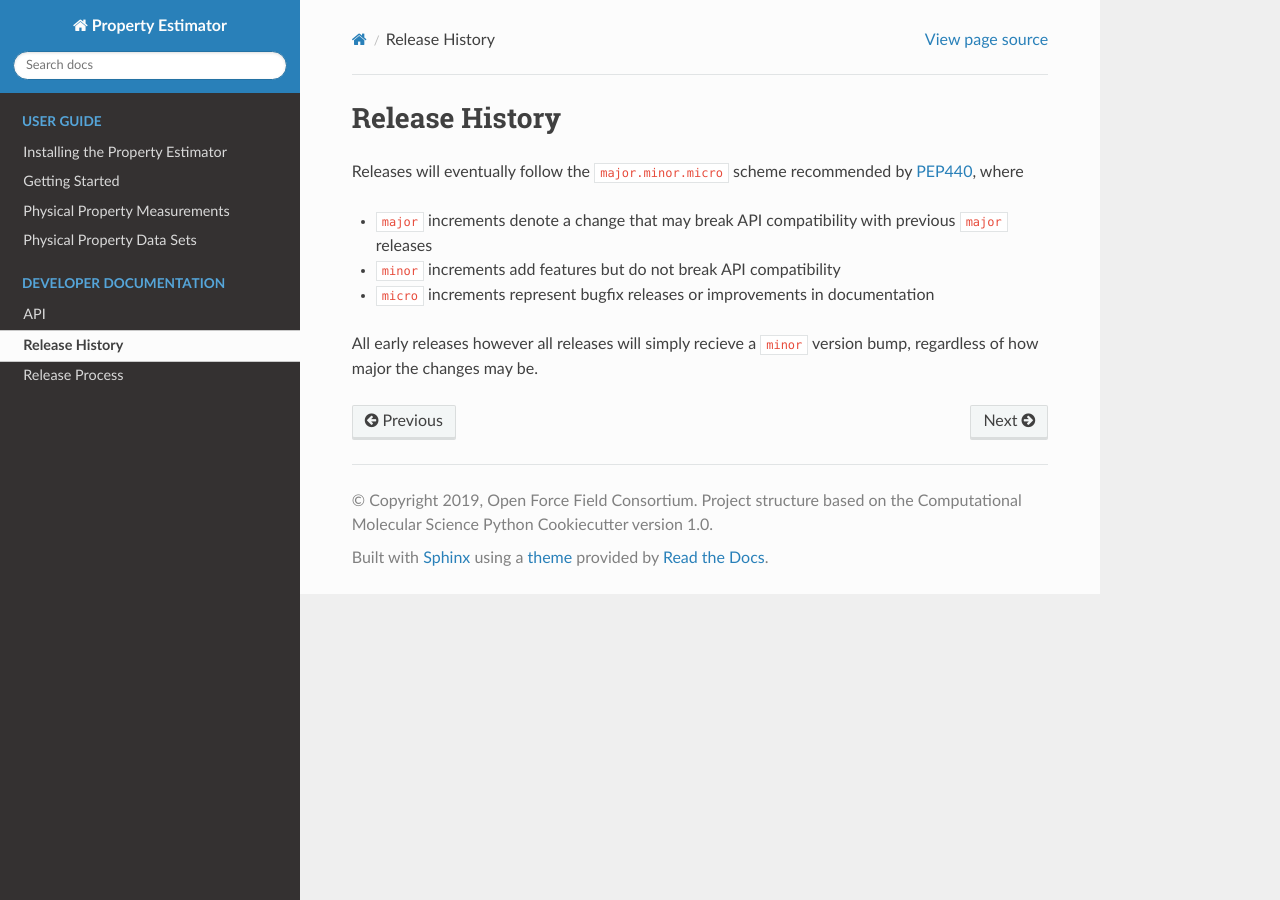
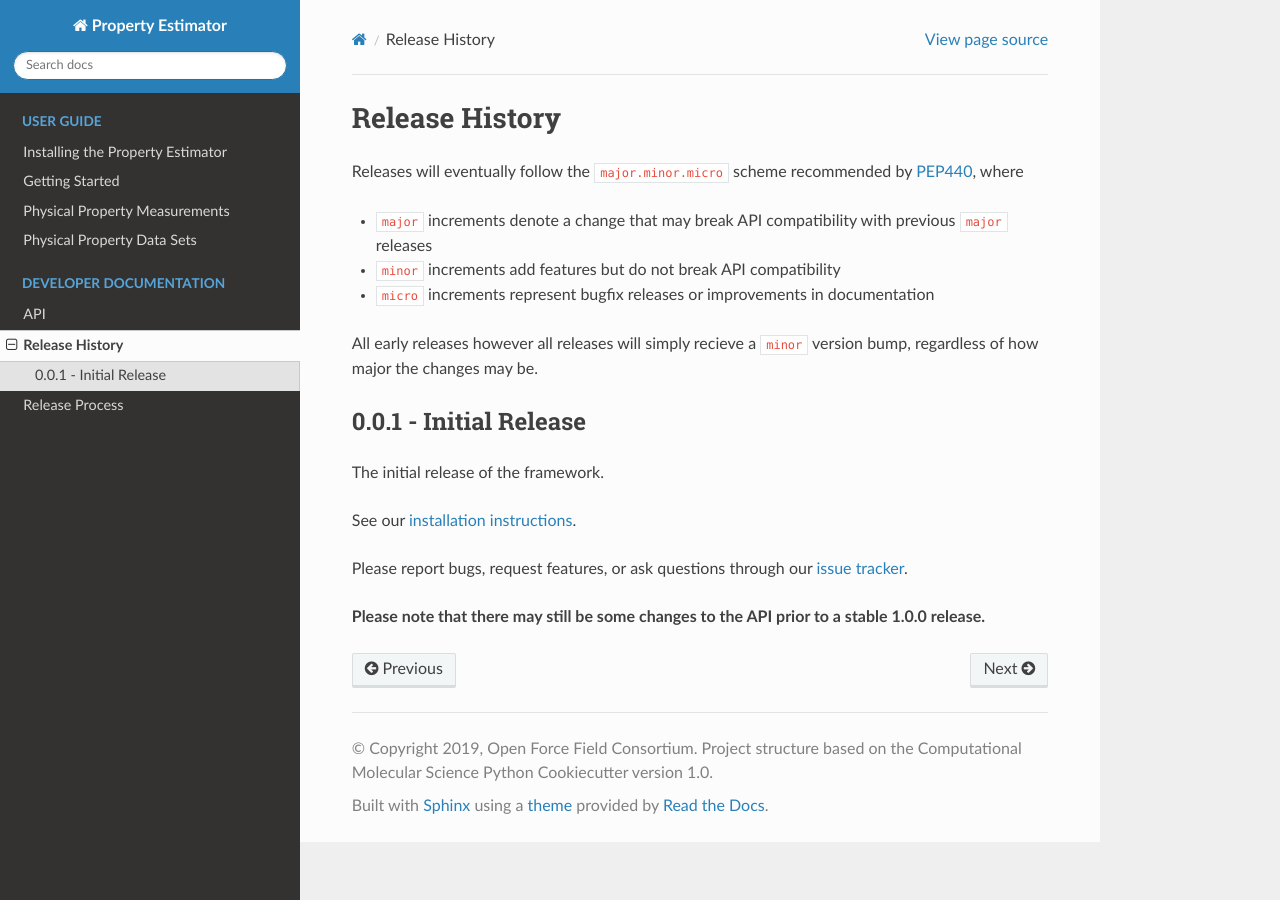
Before and after one commit to openforcefield/openff-evaluator, a Sphinx documentation site: the page built from docs/releasehistory.rst, in a window 1280 px wide. Built offline with Sphinx 7.4.7 and the Read the Docs theme 2.0.0, drawn with Linux system fonts in a browser that asks for light colours.

Commit message:
Adds initial 0.0.1 release notes.

```diff
--- a/docs/releasehistory.rst
+++ b/docs/releasehistory.rst
@@ -10,3 +10,15 @@ Releases will eventually follow the ``major.minor.micro`` scheme recommended by
 
 All early releases however all releases will simply recieve a ``minor`` version bump, regardless of
 how major the changes may be.
+
+0.0.1 - Initial Release
+-----------------------
+
+The initial release of the framework.
+
+See our `installation instructions <https://property-estimator.readthedocs.io/en/latest/install.html>`_.
+
+Please report bugs, request features, or ask questions through our
+`issue tracker <https://github.com/openforcefield/propertyestimator/issues>`_.
+
+**Please note that there may still be some changes to the API prior to a stable 1.0.0 release.**
```
